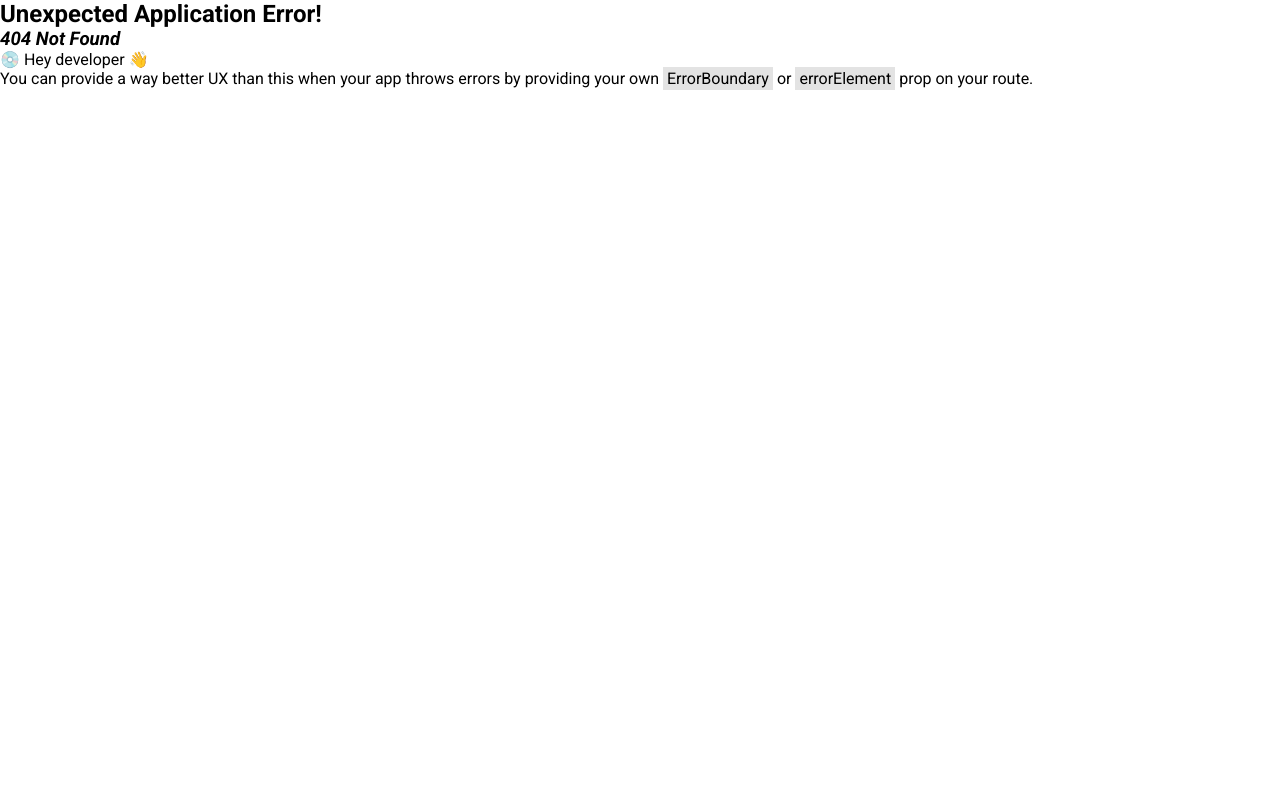
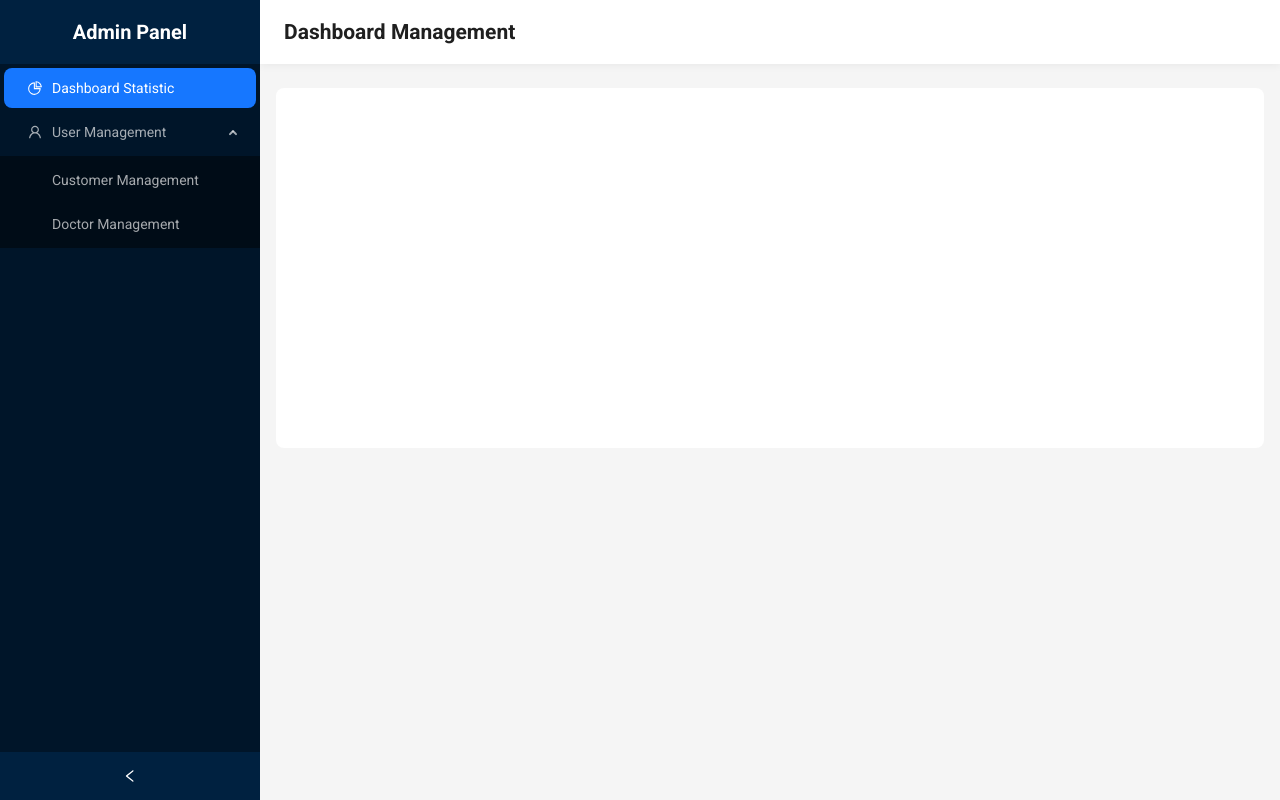
Before and after one commit to Summer2025SWP391-SE1832-Group4/Summer2025SWP391_SE1832_Group4_FE, a React (Vite) app: page /dashboard in a window 1280 px wide. Before the commit this address had no page. Built offline with nearby package versions, Linux system fonts and the light colour scheme.

Commit message:
setup dashboard basic

```diff
--- /dev/null
+++ b/src/pages/dashboard-management/admin/statistic/index.tsx
@@ -0,0 +1,8 @@
+import './index.scss'
+const Statistic = () => {
+  return (
+    <div>Statistic</div>
+  )
+}
+
+export default Statistic
--- /dev/null
+++ b/src/pages/dashboard-management/dashboard/index.scss
@@ -0,0 +1,19 @@
+.logo {
+    height: 64px;
+    display: flex;
+    align-items: center;
+    justify-content: center;
+    background: #002140;
+}
+
+.logo-text {
+    color: #fff;
+    font-size: 20px;
+    font-weight: bold;
+    margin: 0;
+}
+
+.logo-icon {
+    font-size: 24px;
+    color: #fff;
+}
--- /dev/null
+++ b/src/pages/dashboard-management/dashboard/index.tsx
@@ -0,0 +1,93 @@
+import React, { useState } from 'react';
+import {
+    DesktopOutlined,
+    PieChartOutlined,
+    UserOutlined,
+} from '@ant-design/icons';
+import type { MenuProps } from 'antd';
+import { Layout, Menu, theme } from 'antd';
+import { Link, Outlet, useLocation } from 'react-router-dom';
+import './index.scss';
+
+const { Header, Content, Sider } = Layout;
+
+type MenuItem = Required<MenuProps>['items'][number];
+
+function getItem(
+    label: React.ReactNode,
+    key: React.Key,
+    icon?: React.ReactNode,
+    children?: MenuItem[],
+): MenuItem {
+    return {
+        key,
+        icon,
+        children,
+        label: children ? label : <Link to={`/dashboard/${key}`}>{label}</Link>,
+    } as MenuItem;
+}
+
+const items: MenuItem[] = [
+    getItem('Dashboard Statistic', 'statistic', <PieChartOutlined />),
+    getItem('User Management', 'user-management', <UserOutlined />, [
+        getItem('Customer Management', 'customer-management' ),
+        getItem('Doctor Management', 'doctor-management'),
+    ]),
+];
+
+const DashboardManagement: React.FC = () => {
+    const [collapsed, setCollapsed] = useState(false);
+    const {
+        token: { colorBgContainer, borderRadiusLG },
+    } = theme.useToken();
+
+    const location = useLocation();
+    const selectedKey = location.pathname.split('/')[2] || 'statistic';
+
+    return (
+        <Layout style={{ minHeight: '100vh' }}>
+            <Sider width={260}
+                collapsedWidth={80}
+                collapsible collapsed={collapsed} onCollapse={(value) => setCollapsed(value)}>
+                <div className="logo">
+                    {!collapsed ? <h1 className="logo-text">Admin Panel</h1> : <span className="logo-icon">🧭</span>}
+                </div>
+                <Menu
+                    theme="dark"
+                    mode="inline"
+                    selectedKeys={[selectedKey]}
+                    defaultOpenKeys={['user-management']}
+                    items={items}
+                />
+            </Sider>
+            <Layout>
+                <Header
+                    style={{
+                        padding: '0 24px',
+                        background: colorBgContainer,
+                        display: 'flex',
+                        alignItems: 'center',
+                        justifyContent: 'space-between',
+                        boxShadow: '0 2px 8px rgba(0,0,0,0.05)',
+                    }}
+                >
+                    <h2 style={{ margin: 0 }}>Dashboard Management</h2>
+                </Header>
+                <Content style={{ margin: '24px 16px' }}>
+                    <div
+                        style={{
+                            padding: 24,
+                            minHeight: 360,
+                            background: colorBgContainer,
+                            borderRadius: borderRadiusLG,
+                        }}
+                    >
+                        <Outlet />
+                    </div>
+                </Content>
+            </Layout>
+        </Layout>
+    );
+};
+
+export default DashboardManagement;
--- /dev/null
+++ b/src/pages/dashboard-management/staff/blog-management/index.tsx
@@ -0,0 +1,9 @@
+import './index.scss'
+
+const BlogManagement = () => {
+  return (
+    <div>BlogManagement</div>
+  )
+}
+
+export default BlogManagement
--- /dev/null
+++ b/src/pages/dashboard-management/staff/customer-management/index.tsx
@@ -0,0 +1,8 @@
+import './index.scss'
+const CustomerManagement = () => {
+  return (
+    <div>CustomerManagement</div>
+  )
+}
+
+export default CustomerManagement
--- /dev/null
+++ b/src/pages/dashboard-management/staff/doctor-management/index.tsx
@@ -0,0 +1,9 @@
+import './index.scss'
+
+const DoctorManagement = () => {
+  return (
+    <div>DoctorManagement</div>
+  )
+}
+
+export default DoctorManagement
```
Also changed, not shown: src/App.tsx (+33 -0 lines), src/pages/dashboard-management/admin/statistic/index.scss (added), src/pages/dashboard-management/staff/blog-management/index.scss (added), src/pages/dashboard-management/staff/customer-management/index.scss (added), src/pages/dashboard-management/staff/doctor-management/index.scss (added).
